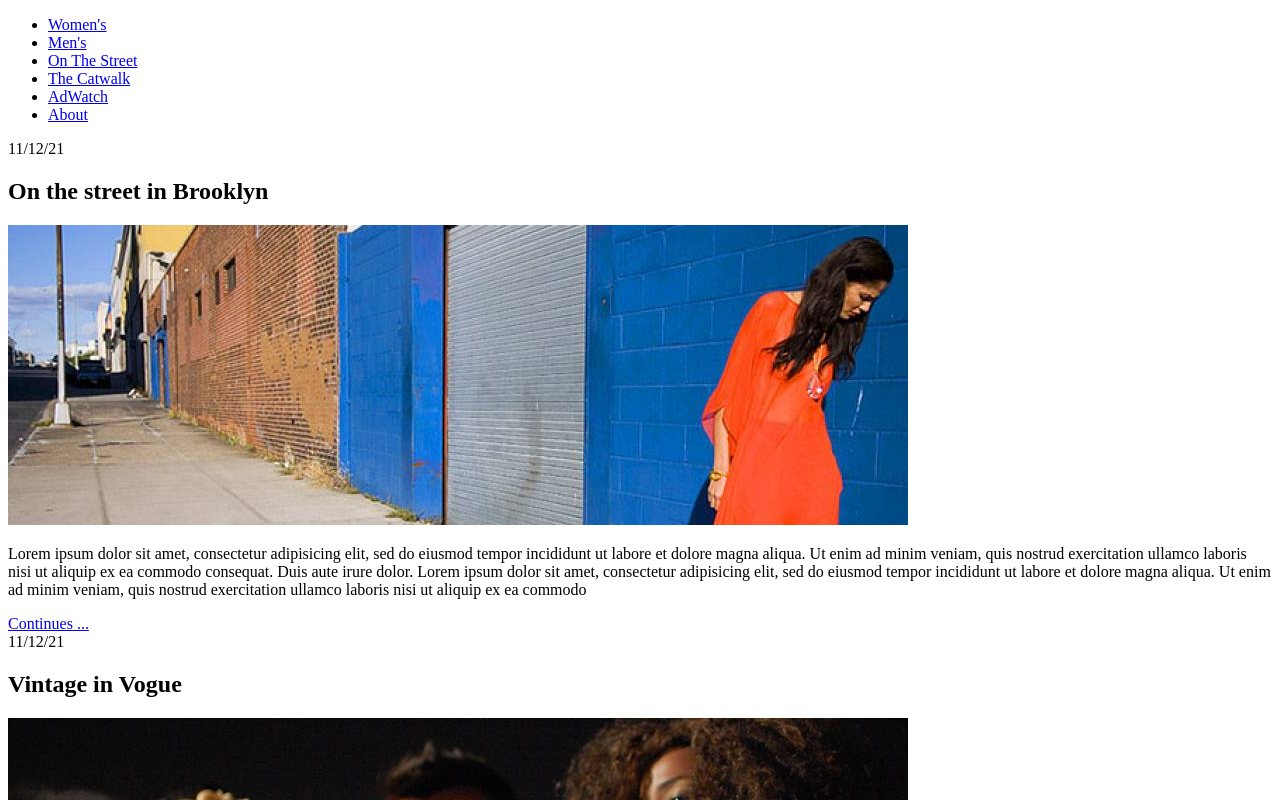
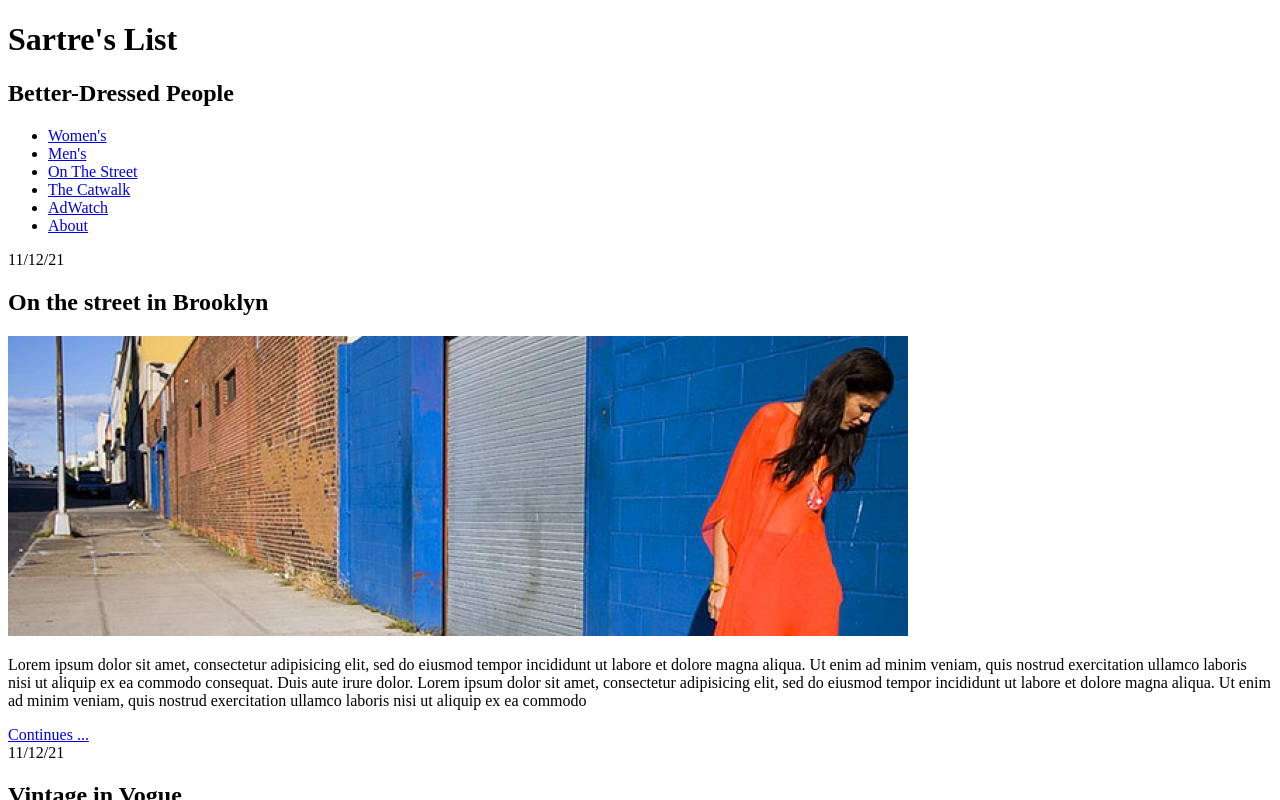
Before and after one commit to typhoon1zero2/React-FashionBlog, a React (Create React App) app: page / in a window 1280 px wide. Shown: the top 800 px of the page. Built offline with nearby package versions, Linux system fonts and the light colour scheme.

Commit message:
Created header.js tag

```diff
--- a/src/App.js
+++ b/src/App.js
@@ -6,7 +6,7 @@ import Nav from './components/Nav';
 export default function App(){
     return(
         <div className='App'>
-            {/* <Header /> */}
+            <Header />
             <Nav />
             <Article />
             {/* <Footer /> */}
--- a/src/components/Header.js
+++ b/src/components/Header.js
@@ -0,0 +1,14 @@
+export default function Header(){
+    return(
+        <header>
+            <div>
+                <h1>
+                    Sartre's List
+                </h1>
+            </div>
+            <div>
+                <h2>Better-Dressed People</h2>
+            </div>
+        </header>
+    )
+}
```
